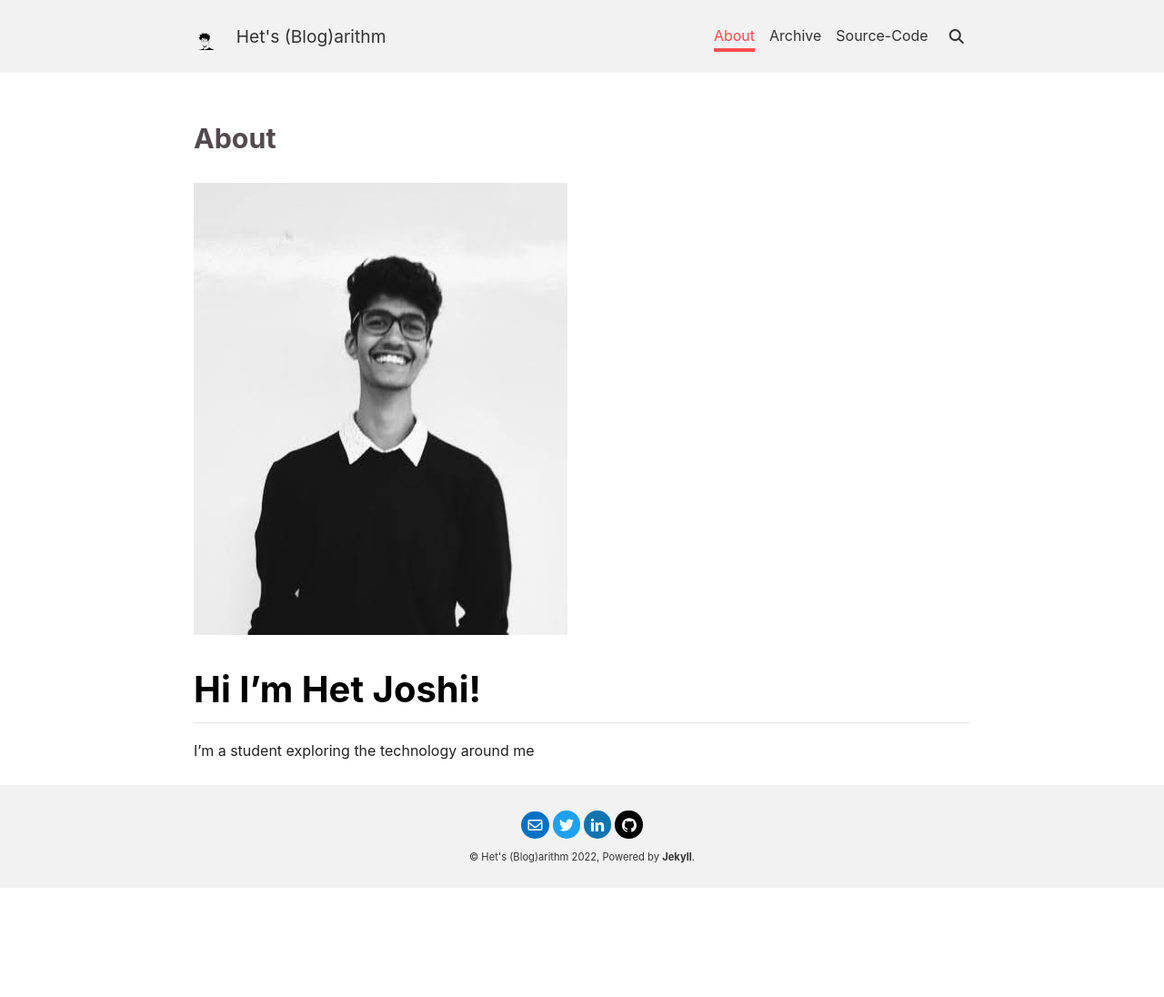
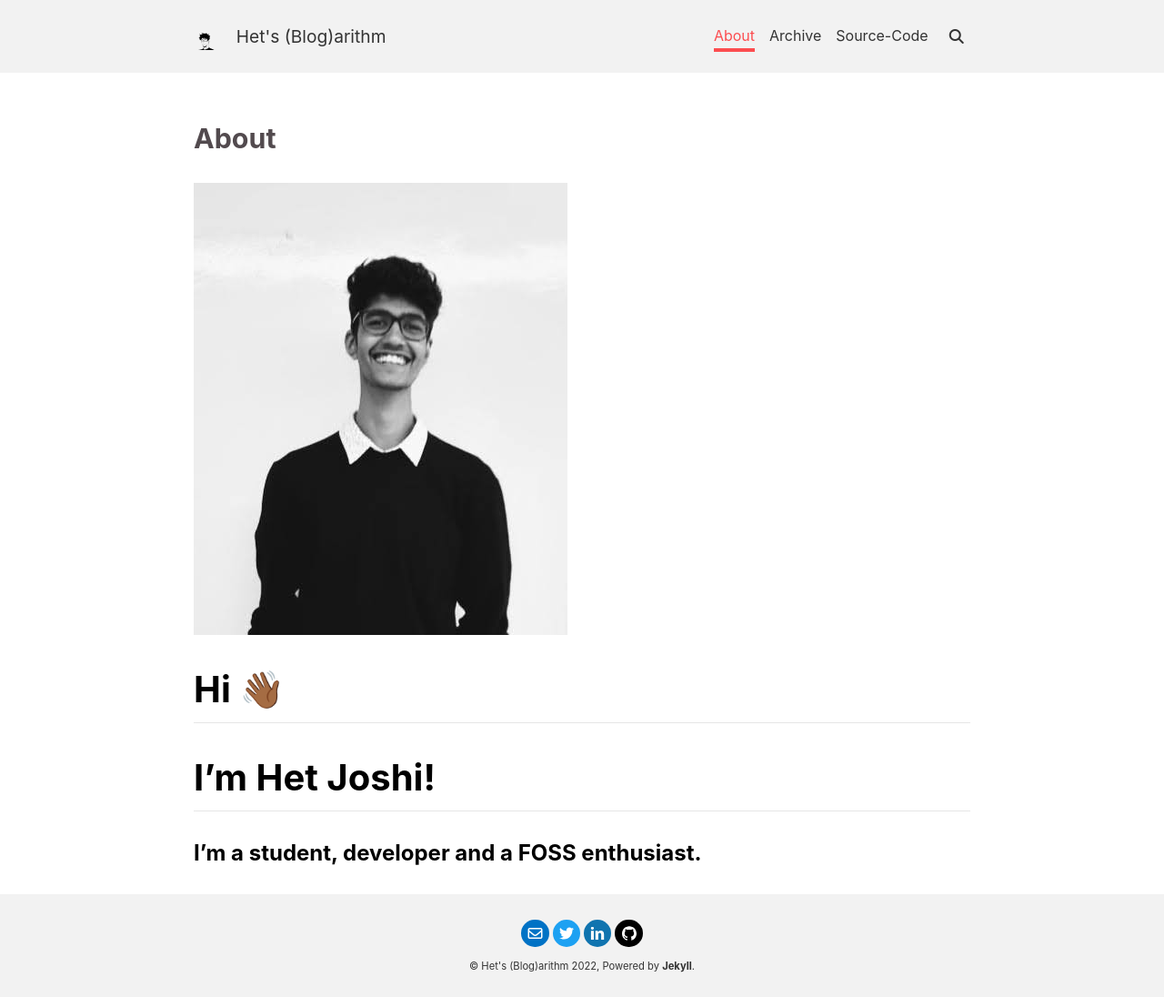
Before and after one commit to Het-Joshi/blog, a Jekyll site: the page built from about.md, in a window 1280 px wide. Shown: the whole page at 91% size. Built offline with Jekyll 4.4.1, drawn with Linux system fonts in a browser that asks for light colours; nearby versions of some CDN libraries; before the commit the page ends 976 px from its top, so only the background shows below that.

Commit message:
Update about.md

```diff
--- a/about.md
+++ b/about.md
@@ -26,9 +26,10 @@ titles:
 
 key: page-about
 ---
-![alt text](/het.jpg)
+![Het Joshi's profile photo](/het.jpg)
 
 
-# Hi I'm Het Joshi!
+#          Hi 👋🏾
+# I'm Het Joshi!
 
-I'm a student exploring the technology around me
+### I'm a student, developer and a FOSS enthusiast.
```
